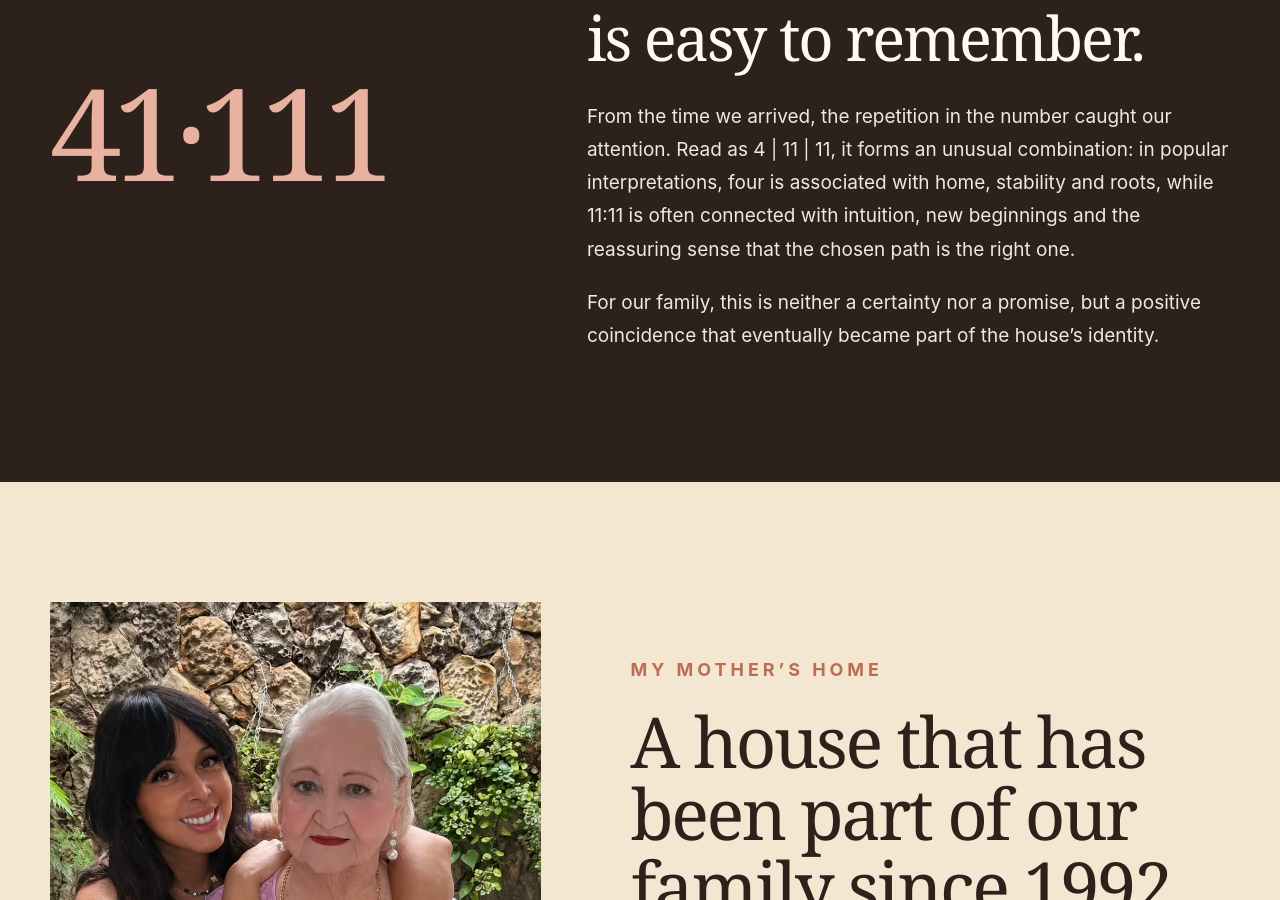
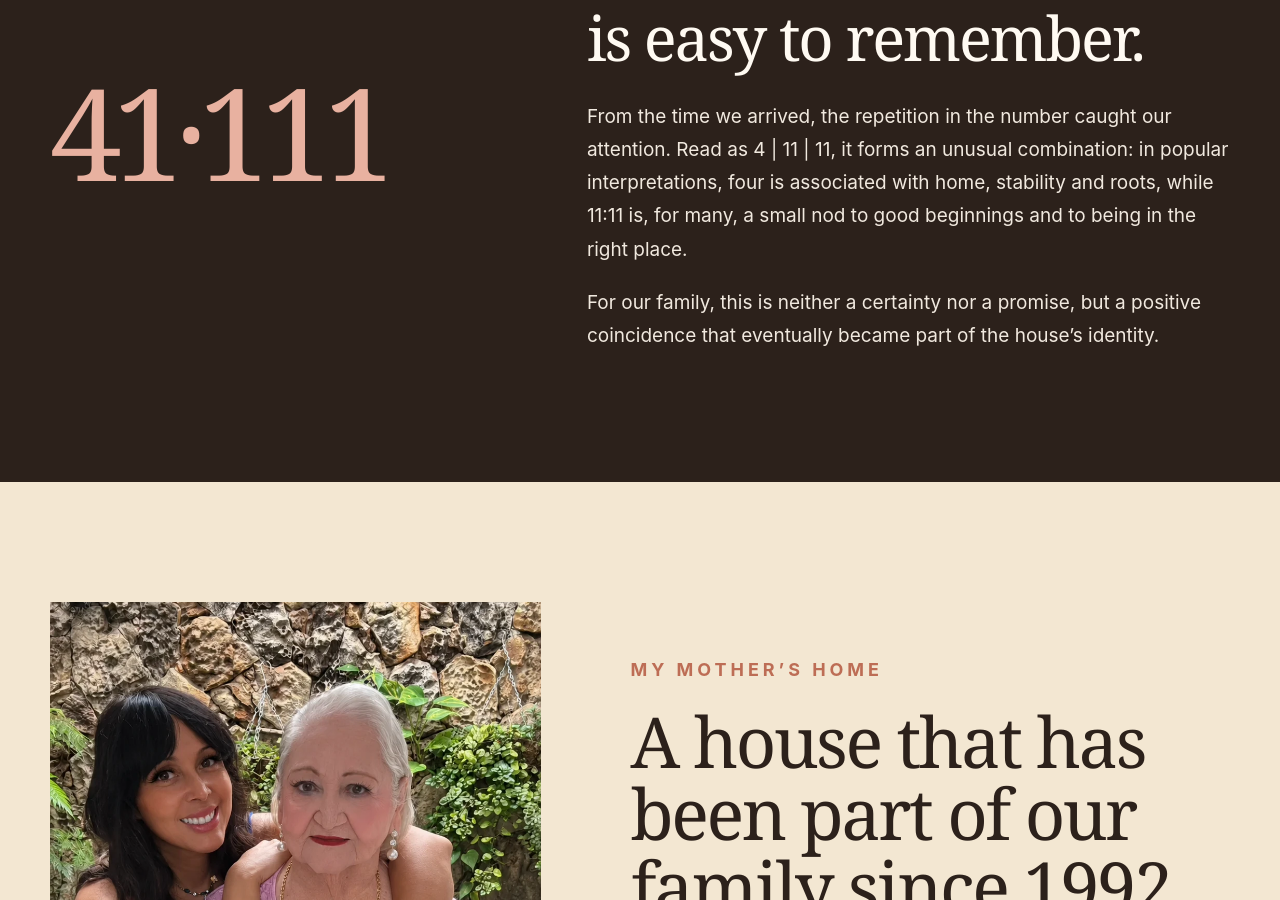
Before and after one commit to HannaSpot/Casa41-111, a Next.js app: page /en in a window 1280 px wide. Shown: the part 2445-3345 px from the top of the page. Built offline with nearby package versions, Linux system fonts and the light colour scheme; no server answers.

Commit message:
Revise addressMeaning section for better clarity
Updated the addressMeaning section to enhance clarity and meaning.

```diff
--- a/app/en/page.tsx
+++ b/app/en/page.tsx
@@ -50,7 +50,7 @@ export default function EnglishHome() { return <main lang="en">
   <section className="heroIntro"><div className="shell"><p className="eyebrow">Altos de Cabecera · Bucaramanga</p><h1><span className="seoTitle">House for sale in Altos de Cabecera, Bucaramanga</span><em>A home with a story.<br/>A new beginning.</em></h1><p className="lead">After more than 30 years in our family, we are looking for someone ready to imagine its next chapter.</p><div className="actions"><a className="button primary" href="#spaces">Explore the house</a><a className="button outline" href="#tour">Watch the tour</a></div></div></section>
   <section className="listingSummary"><div className="shell summaryGrid"><div className="summaryPrice"><span>Asking price</span><strong>COP $1.8 billion</strong></div><div className="propertySpecs">{propertySpecs.map(([icon,value,label])=><div className="propertySpec" key={label}><SpecIcon name={icon}/><strong>{value}</strong><span>{label}</span></div>)}</div><a className="summaryCta" href="#contact">Request information</a></div></section>
   <section className="story shell" id="story"><div><p className="eyebrow">Since 1992</p><h2>A home to make your own.<br/>Space to live it your way.</h2></div><div className="storyText"><p>My mother moved here in 1992. These rooms held long conversations, visits, music and the ordinary moments that became family memories.</p><p>The house now offers a new possibility: preserve what gives it character and transform its generous spaces into a private, carefully considered home.</p><p className="signature">— The owner’s family</p></div></section>
-  <section className="addressMeaning"><div className="addressMeaningInner shell"><div className="addressNumber" aria-hidden="true">41·111</div><div className="addressMeaningCopy"><p className="eyebrow">The address</p><h2>41·111: an address that is easy to remember.</h2><p>From the time we arrived, the repetition in the number caught our attention. Read as 4 | 11 | 11, it forms an unusual combination: in popular interpretations, four is associated with home, stability and roots, while 11:11 is often connected with intuition, new beginnings and the reassuring sense that the chosen path is the right one.</p><p>For our family, this is neither a certainty nor a promise, but a positive coincidence that eventually became part of the house’s identity.</p></div></div></section>
+  <section className="addressMeaning"><div className="addressMeaningInner shell"><div className="addressNumber" aria-hidden="true">41·111</div><div className="addressMeaningCopy"><p className="eyebrow">The address</p><h2>41·111: an address that is easy to remember.</h2><p>From the time we arrived, the repetition in the number caught our attention. Read as 4 | 11 | 11, it forms an unusual combination: in popular interpretations, four is associated with home, stability and roots, while 11:11 is, for many, a small nod to good beginnings and to being in the right place.</p><p>For our family, this is neither a certainty nor a promise, but a positive coincidence that eventually became part of the house’s identity.</p></div></div></section>
   <section className="mamaSection"><div className="mamaStory shell"><div className="mamaPortrait"><img src="/casa/mama-johanna-patio.webp" alt="Mother and daughter in the interior garden" width="946" height="1662" loading="lazy"/></div><div className="mamaCopy"><p className="eyebrow">My mother’s home</p><h2>A house that has been part of our family since 1992.</h2><p>My mother moved here in 1992. For more than three decades, this house was the setting for her everyday life, family gatherings and many shared moments.</p><p>Over time, a family’s needs change. We have therefore decided to begin a new chapter and offer the house to someone who values its spaces, character and possibilities.</p><p>We hope it will continue to be lived in, cared for and filled with new moments.</p></div></div></section>
   <section className="factsWrap"><div className="facts shell">{facts.map(([n,l])=><div className="fact" key={n}><strong>{n}</strong><span>{l}</span></div>)}</div></section>
   <section className="possibility shell"><div className="possibilityImage"><img src="/casa/entrada-luces-calidas.webp" alt="House entrance and terrace" width="1536" height="1024"/></div><div className="possibilityCopy"><p className="eyebrow">A home to reinterpret</p><h2>Space, character and several possible paths.</h2><p>The multilevel layout, patios and generous rooms can support a renovated family home or other compatible uses. An architect could also study how underused areas might be reorganized.</p><ul><li>A multigenerational family home</li><li>A private office or professional workspace</li><li>Boutique accommodation or short stays</li><li>A currently rented commercial unit</li><li>Exterior space for two standard vehicles or one larger vehicle without obstructing the commercial unit</li></ul><small>The exterior space is not private parking. Non-residential uses and alterations must be assessed by qualified professionals and verified with the relevant authorities.</small></div></section>
```
